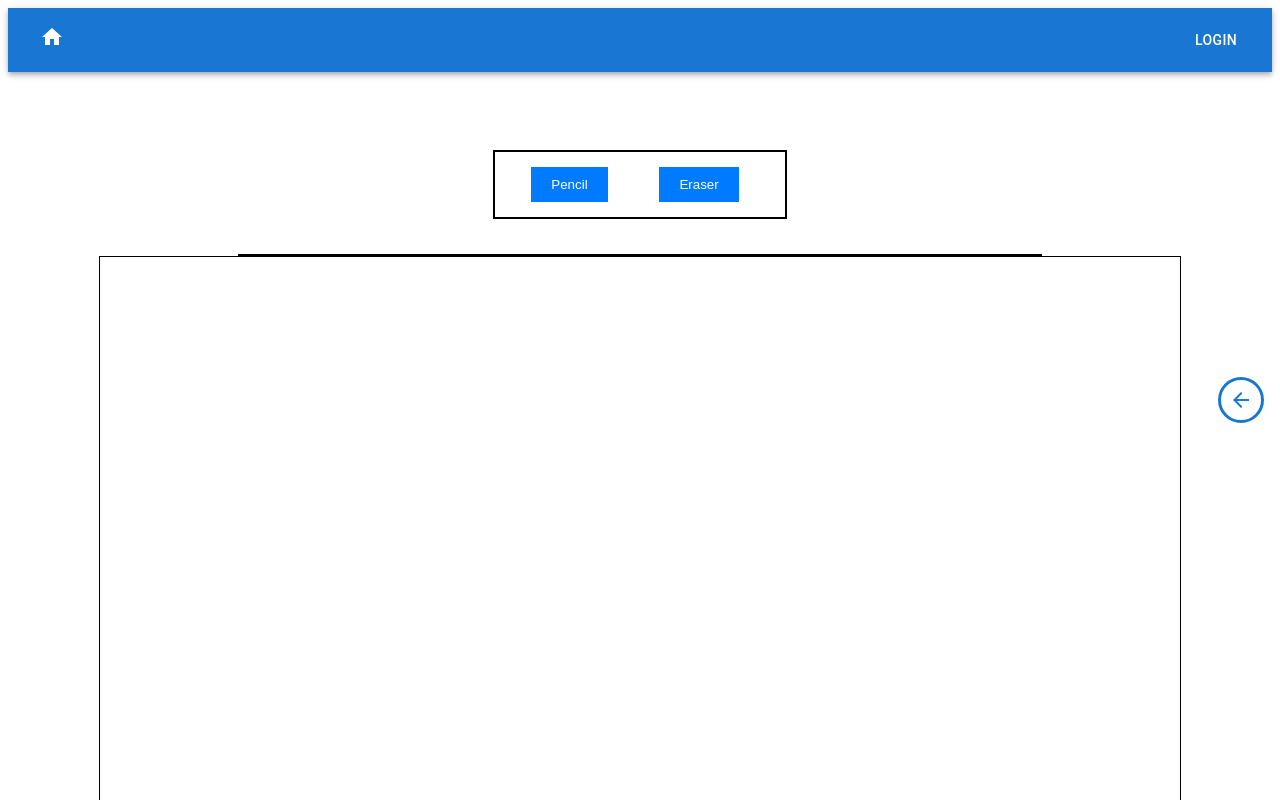
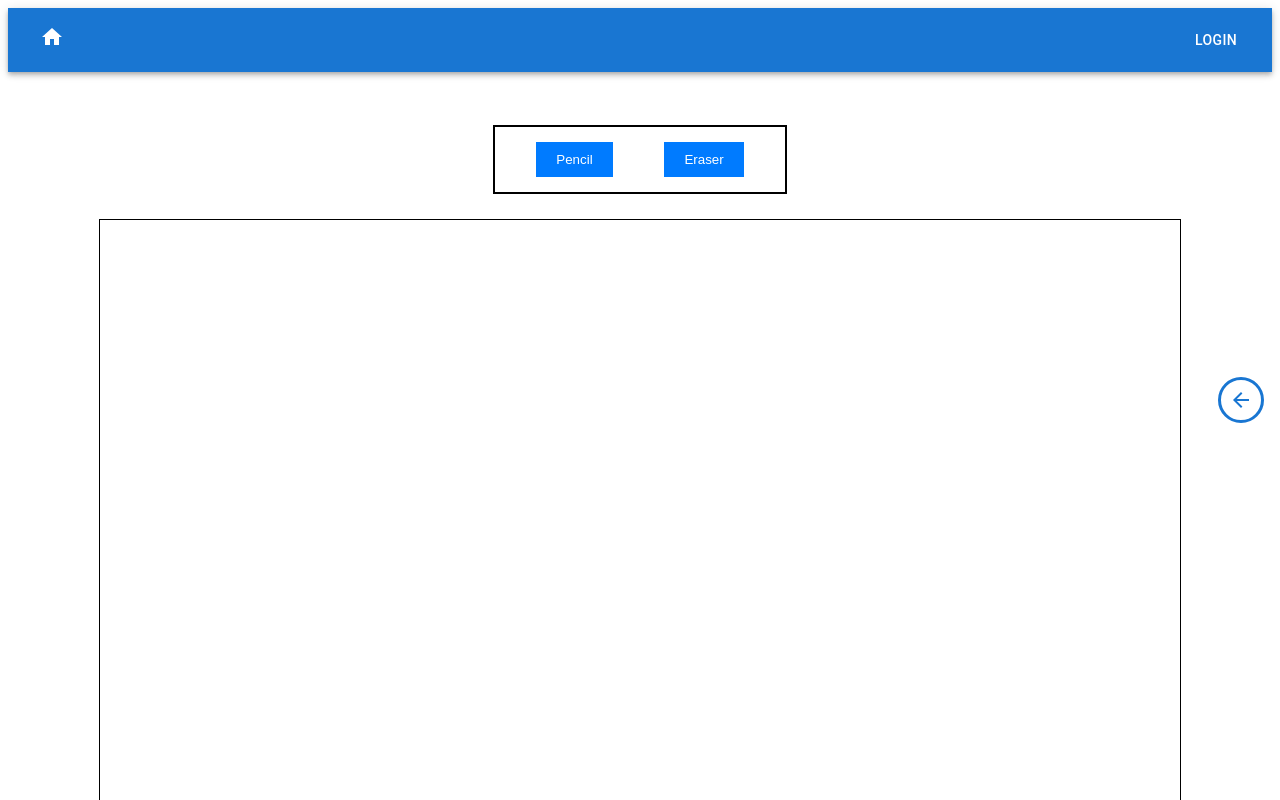
Before and after one commit to CHThia/GA-Project04-YoungDaVinci, a React (Vite) app: page /allstudents/get-all-students/1 in a window 1280 px wide. Shown: the top 800 px of the page. Built offline with nearby package versions, Linux system fonts and the light colour scheme.

Commit message:
Clean Up: Pages, Component and Css

```diff
--- a/src/components/DropDown.jsx
+++ b/src/components/DropDown.jsx
@@ -53,7 +53,7 @@ export default function DropDown({ savedDrawings, fetchDrawingById }) {
           </AccordionDetails>
 
         </Accordion>
-    </Box>
+      </Box>
     </>
   );
 }
--- a/src/components/FeedBack_Box.jsx
+++ b/src/components/FeedBack_Box.jsx
@@ -12,6 +12,7 @@ export default function FeedbackBox() {
 
   return (
     <>
+      <div className='feedback-container'>
         <Box component="form" sx={{ display: 'flex', flexDirection: 'column', width: 'fit-content' }}>
 
           <TextField
@@ -33,6 +34,7 @@ export default function FeedbackBox() {
           </Button>
 
         </Box>
+      </div>
     </>
   );
 }
--- a/src/components/KonvaReview.jsx
+++ b/src/components/KonvaReview.jsx
@@ -35,13 +35,13 @@ export default function KonvaReview () {
 
   return (
     <>
-      <div className="drawing-container">
+      <div className="drawing-review-container">
         <div className="tool-bar">
           <button onClick={() => setTool('pencil')}>Pencil</button>
           <button onClick={() => setTool('eraser')}>Eraser</button>
         </div>
 
-        <div className="canvas-container">
+        <div className="canvas-review-container">
           <Stage
             width={1080}
             height={720}
--- a/src/components/KonvaTeacher.jsx
+++ b/src/components/KonvaTeacher.jsx
@@ -182,7 +182,7 @@ export default function KonvaTeacher({ onSave, selectedDrawing, clearSelection }
 
   return (
     <>
-      <div className="drawing-container">
+      <div className="drawing-teacher-container">
         <input
           type="text"
           placeholder="Title"
@@ -210,7 +210,7 @@ export default function KonvaTeacher({ onSave, selectedDrawing, clearSelection }
           <input type="color" value={color} onChange={(e) => setColor(e.target.value)} />
         </div>
 
-        <div className="canvas-container">
+        <div className="canvas-teacher-container">
           <Stage
             width={1080}
             height={720}
--- a/src/css/drawing_resources.css
+++ b/src/css/drawing_resources.css
@@ -1,8 +1,4 @@
-.accordian-container {
-  margin: 15px auto;
-}
-
-.drawing-container {
+.drawing-teacher-container {
   display: flex;
   flex-direction: column;
   align-items: center;
@@ -15,21 +11,19 @@ input, textarea {
   max-width: 600px;
 }
 
-.tool-bar {
+/* .tool-bar {
   margin-bottom: 10px;
 }
 
 .tool-bar button, .tool-bar input {
   margin-right: 10px;
-}
+} */
 
-.canvas-container {
-  margin: 20px 0;
-  border: 1px solid #ccc;
-  width: 80%;
-  max-width: 800px;
-  height: 600px;
-  position: relative;
+.canvas-teacher-container {
+  margin: 25px auto;
+  display: flex;
+  flex-direction: column;
+  align-items: center;
 }
 
 button {
--- a/src/css/konva.css
+++ b/src/css/konva.css
@@ -1,5 +1,4 @@
 .canvas-container {
-  border: 2px solid #000000;
   margin: 25px auto;
   display: flex;
   flex-direction: column;
@@ -11,7 +10,7 @@
   flex-direction: column;
   align-items: center;
   justify-content: center;
-  margin: 50px auto;
+  margin: 25px auto;
 }
 
 .tool-bar {
--- a/src/css/student_artwork.css
+++ b/src/css/student_artwork.css
@@ -1,6 +1,21 @@
+.drawing-review-container {
+  display: flex;
+  flex-direction: column;
+  align-items: center;
+  justify-content: center;
+  margin: 25px auto;
+}
+
+.canvas-review-container {
+  margin: 25px auto;
+  display: flex;
+  flex-direction: column;
+  align-items: center;
+}
+
 .feedback-container {
   width: 50%;
   display: flex;
   justify-content: center;
-  margin: 8% auto;
+  margin: 10px auto;
 }
--- a/src/pages/DrawingResources.jsx
+++ b/src/pages/DrawingResources.jsx
@@ -46,11 +46,14 @@ export default function DrawingResources() {
 
   return (
     <>
-      <div className="accordion-container">
-        <DropDown savedDrawings={savedDrawings} fetchDrawingById={fetchDrawingById} />
-      </div>
+      <DropDown savedDrawings={savedDrawings} fetchDrawingById={fetchDrawingById} />
 
-      <KonvaTeacher onSave={fetchDrawings} selectedDrawing={selectedDrawing} clearSelection={clearSelection} />
+      <KonvaTeacher
+        onSave={fetchDrawings}
+        selectedDrawing={selectedDrawing}
+        clearSelection={clearSelection}
+      />
+
     </>
   );
 }
--- a/src/pages/StudentArtWorks.jsx
+++ b/src/pages/StudentArtWorks.jsx
@@ -8,9 +8,9 @@ export default function StudentArtWorks() {
   return (
     <>
       <KonvaReview />
-      <div className="feedback-container">
-        <FeedBackBox />
-      </div>
+
+      <FeedBackBox />
+
       <Drawer_PopUp />
     </>
   );
```
Lines whose indentation alone changed are shown as unchanged.
